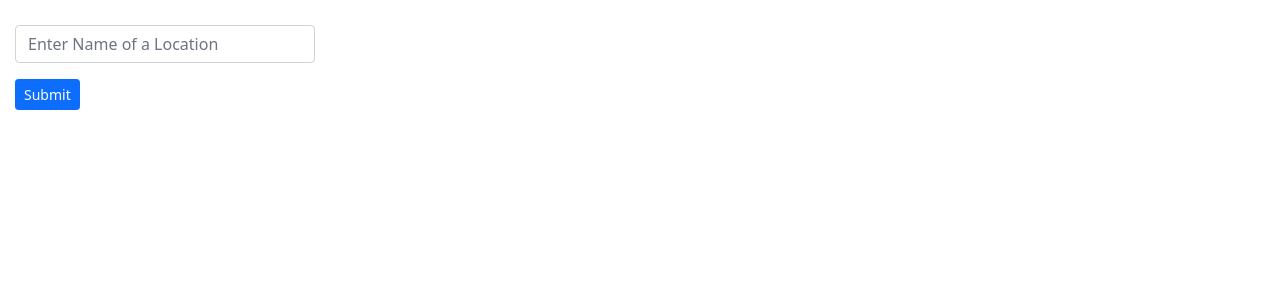
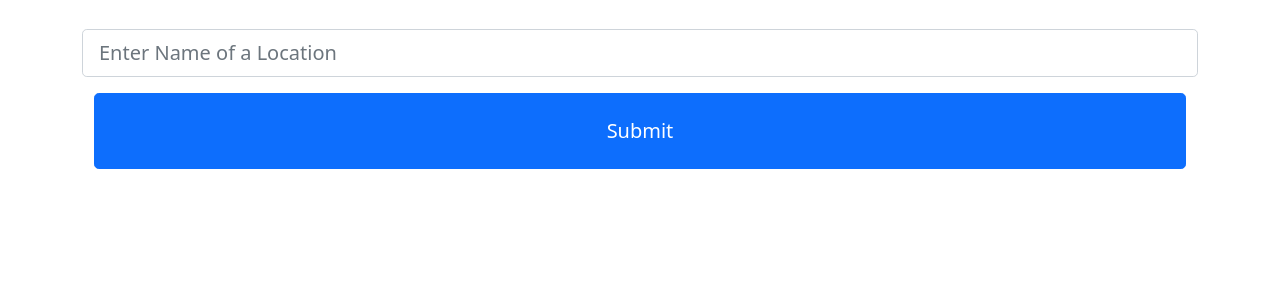
Before and after one commit to jehadabuawwad/city-explorer, a React (Create React App) app: page / in a window 1280 px wide. Shown: the top 300 px of the page. Built offline with nearby package versions, Linux system fonts and the light colour scheme.

Commit message:
Class 09 Refactoring the front End Task Done! with deployment

```diff
--- a/src/App.js
+++ b/src/App.js
@@ -1,17 +1,12 @@
+import axios from 'axios';
 import 'bootstrap/dist/css/bootstrap.min.css';
-import React from 'react';
-import WeatherCard from './components/WeatherCard';
-import axios from 'axios';
-import ErrorModal from './components/ErrorModal';
-import DataForm from './components/DataForm';
-import MoviesCard from './components/MoviesCard';
 import Row from 'react-bootstrap/Row';
 import Container from 'react-bootstrap/Container';
-const styles = {
-  width: 1500,
-  height: 600,
-  marginTop: -555,
-};
+import React from 'react';
+import DataForm from './components/DataForm';
+import WeatherDAY from './components/WeatherDay';
+import Movie from './components/Movie';
+import ErrorModal from './components/ErrorModal';
 
 class App extends React.Component {
   constructor(props) {
@@ -68,24 +63,28 @@ class App extends React.Component {
   render() {
     return (
       <div>
+        <Container>
+          <Row style={{ marginTop: 5 }} xs={1} md={1} className='g-4'>
             <DataForm
               OnChangeOfLocationName={this.OnChangeOfLocationName}
               OnSubmitOfLocationName={this.OnSubmitOfLocationName}
             />
+          </Row>
+        </Container>
 
         {this.state.ShowDetails && (
           <div>
-            <WeatherCard
+            <Container>
+              <WeatherDAY
                 NameOfLocation={this.state.NameOfLocation}
                 MapOfLocation={this.state.MapOfLocation}
                 atAndLonData={this.state.latAndLonData}
                 WeatherData={this.state.WeatherData}
               />
-            <Container style={styles}>
-              <Row xs={1} md={1} className='g-4'>
+              <Row xs='auto' md={2}>
                 {this.state.MoviesData.map((element) => {
                   return (
-                    <MoviesCard
+                    <Movie
                       image_url={element.image_url}
                       title={element.title}
                       overview={element.overview}
--- a/src/components/DataForm.js
+++ b/src/components/DataForm.js
@@ -1,28 +1,28 @@
 import React from 'react';
 import Form from 'react-bootstrap/Form';
 import Button from 'react-bootstrap/Button';
-
-const styles = {
-  padding: 15,
-  width: 330,
-  marginTop: 10,
-};
+import Row from 'react-bootstrap/Row';
+import Container from 'react-bootstrap/Container';
 
 class DataForm extends React.Component {
   render() {
     return (
-      <Form style={styles} onSubmit={this.props.OnSubmitOfLocationName}>
+      <Form onSubmit={this.props.OnSubmitOfLocationName}>
         <Form.Group className='mb-3' controlId='formBasicEmail'>
           <Form.Control
+            size='lg'
             onChange={this.props.OnChangeOfLocationName}
             type='text'
             placeholder='Enter Name of a Location'
           />
         </Form.Group>
-
-        <Button size='sm' variant='primary' type='submit'>
-          Submit
-        </Button>
+        <Container>
+          <Row style={{ height: 100 }} xs={1} md={1} className='g-4'>
+            <Button size='lg' variant='primary' type='submit'>
+              Submit
+            </Button>
+          </Row>
+        </Container>
       </Form>
     );
   }
--- a/src/components/MoviesCard.js
+++ b/src/components/Movie.js
@@ -3,24 +3,21 @@ import Card from 'react-bootstrap/Card';
 import Image from 'react-bootstrap/Image';
 
 const cardStyles = {
-  left: 270,
-  top: -105,
-  marginTop: 10,
-  height: 950,
+  top: -50,
+  marginTop: 25,
+  height: 1050,
   width: 600,
-  marginLeft: 10,
 };
 const imagStyle = {
-  width: 400,
-  height: 400,
-  marginLeft: 75,
+  width: 325,
+  height: 325,
 };
 
 const posterUrl = 'https://image.tmdb.org/t/p/w500/';
-class MoviesCard extends React.Component {
+class Movie extends React.Component {
   render() {
     return (
-      <Card border='secondary' style={cardStyles}>
+      <Card border="primary" style={cardStyles}>
         <Card.Body>
           <Image
             style={imagStyle}
@@ -51,4 +48,4 @@ class MoviesCard extends React.Component {
     );
   }
 }
-export default MoviesCard;
+export default Movie;
--- a/src/components/WeatherCard.js
+++ /dev/null
@@ -1,40 +0,0 @@
-import React from 'react';
-import Card from 'react-bootstrap/Card';
-import Image from 'react-bootstrap/Image';
-const styles = {
-  paddingLeft: 5,
-  width: 500,
-  height: 650,
-  marginTop: 5,
-  marginLeft: 10,
-};
-const imagStyle = {
-  width: 450,
-  height: 450,
-};
-
-class WeatherCard extends React.Component {
-  render() {
-    return (
-      <Card border='secondary' style={styles}>
-        <Card.Body>
-          <Card.Title>
-            Weather Information in <b> {this.props.NameOfLocation}</b>
-          </Card.Title>
-          <Card.Text>
-            Date of the Day : <b> {this.props.WeatherData.data}</b>
-          </Card.Text>
-          <Card.Text>
-            {' '}
-            Weather Description : <b>{this.props.WeatherData.description}</b>
-          </Card.Text>
-          <Image style={imagStyle} src={this.props.MapOfLocation} rounded />
-          <br />
-          <br />
-          <Card.Title>Here is Some popular Movies in this Area </Card.Title>
-        </Card.Body>
-      </Card>
-    );
-  }
-}
-export default WeatherCard;
--- /dev/null
+++ b/src/components/WeatherDay.js
@@ -0,0 +1,63 @@
+import React from 'react';
+import Card from 'react-bootstrap/Card';
+import Image from 'react-bootstrap/Image';
+import { Row, Col } from 'react-bootstrap';
+import Container from 'react-bootstrap/Container';
+const styles = {
+  height: 550,
+  marginTop: 25,
+  marginBottom: 50,
+};
+const imagStyle = {
+  width: 320,
+  height: 325,
+};
+
+class WeatherDay extends React.Component {
+  render() {
+    return (
+      <Container>
+        <Row style={styles} md={3}>
+          <Col sm></Col>
+          <Col sm>
+            <Card border="primary" bg={"Light"} text={"dark"}>
+              <Card.Body>
+                <Row md={1}>
+                  <Col md={{ span: 10, offset: 1 }}>
+                    <Card.Title>
+                      Weather Information in <b> {this.props.NameOfLocation}</b>
+                    </Card.Title>
+                  </Col>
+                  <Col md={{ span: 10, offset: 2 }}>
+                    <Card.Text>
+                      Date of the Day : <b> {this.props.WeatherData.data}</b>
+                    </Card.Text>
+                  </Col>
+                  <Col md={{ span: 10, offset: 2 }}>
+                    <Card.Text>
+                      Weather Description :
+                      <b>{this.props.WeatherData.description}</b>
+                    </Card.Text>
+                  </Col>
+                  <Col md={{ span: 10, offset: 1 }}>
+                    <Image
+                      style={imagStyle}
+                      src={this.props.MapOfLocation}
+                      rounded
+                    />
+                  </Col>
+                </Row>
+                <br />
+                <Col md={{ span: 10, offset: 1 }}>
+                  <Card.Title>Some popular Movies in this Area </Card.Title>
+                </Col>
+              </Card.Body>
+            </Card>
+          </Col>
+          <Col sm></Col>
+        </Row>
+      </Container>
+    );
+  }
+}
+export default WeatherDay;
```
Lines whose indentation alone changed are shown as unchanged.
